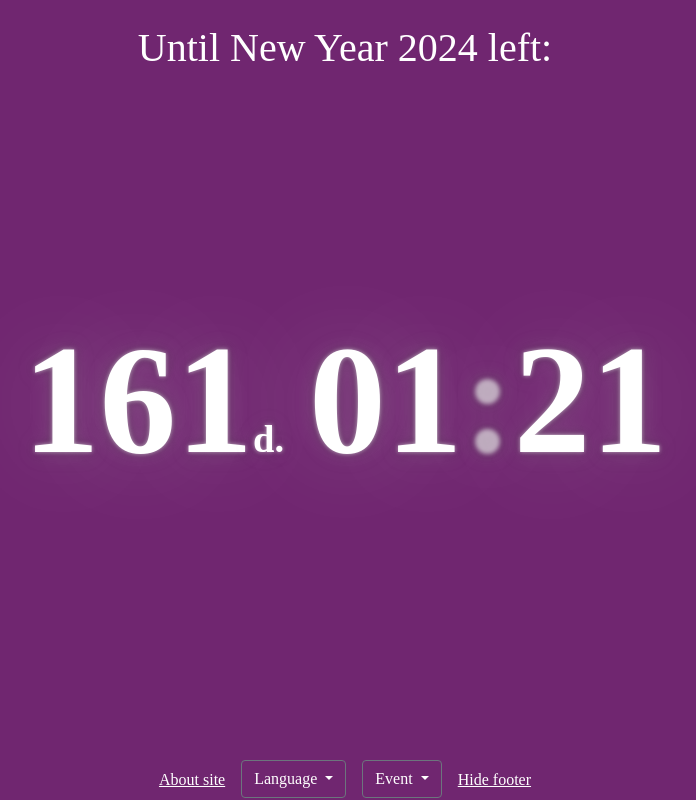
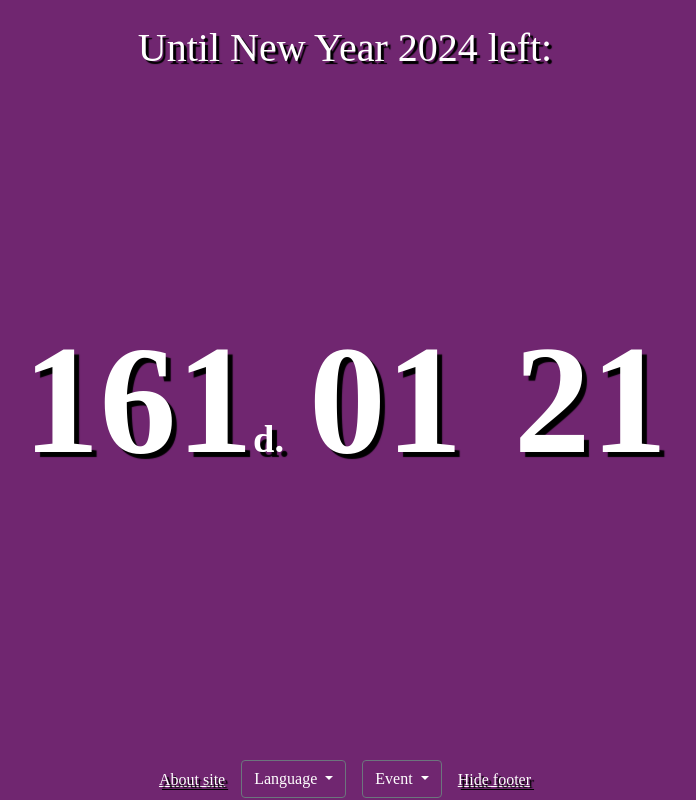
Before and after one commit to dan63047/Counter-to-new-year, a plain HTML site: page index.html in a window 1280 px wide. Shown: the whole page, without its empty margins (295-991 px from the left). Drawn offline with nearby package versions, Linux system fonts and the light colour scheme; a web font is replaced by a local one.

Commit message:
slight redesign

```diff
--- a/index.html
+++ b/index.html
@@ -25,11 +25,11 @@
 				<div class="modal-body">
 					<div id="about-modal-ru">
 						<p>Данный сайт не сохраняет никакие cookie и использует только время вашего устройства.</p>
-						<p>Автор сайта: <a href="https://t.me/dan63047">dan63047</a></p>
+						<p>Автор сайта: <a href="https://dan63.by/">dan63047</a></p>
 					</div>
 					<div id="about-modal-en" style="display: none;">
 						<p>This site does not store any cookies and only uses your device's time.</p>
-						<p>Author: <a href="https://t.me/dan63047">dan63047</a></p>
+						<p>Author: <a href="https://dan63.by/">dan63047</a></p>
 					</div>
 					<button class="btn btn-primary" type="button" data-toggle="collapse" data-target="#debug"
 						aria-expanded="false" aria-controls="collapseExample">
--- a/main.css
+++ b/main.css
@@ -37,6 +37,7 @@ body {
   position: absolute;
   width: 100%;
   margin: 3vh 0 0 0;
+  text-shadow: 3px 3px 1px #000;
 }
 
 .countdown {
@@ -50,12 +51,13 @@ body {
   font-size: 30px;
   width: max-content;
   margin: auto;
-  text-shadow: 0px 0px 4px #fff9, 0px 0px 10px #0004, 0px 0px 20px #aaa4, 0px 0px 100px #fff4;
+  text-shadow: 5px 5px 1px #000;
 }
 #congrats{
   font-size: 40px;
   font-weight: 400;
   color: #fff;
+  text-shadow: 5px 5px 1px #000;
 }
 .countdown-inner {
   font-size: 12vw;
@@ -90,3 +92,6 @@ footer{
   justify-content: center;
   z-index: 2;
 }
+footer > a{
+    text-shadow: 3px 3px 1px #000;
+}
--- a/script.js
+++ b/script.js
@@ -186,8 +186,8 @@ function initializeClock(endtime) {
                 $('body').fireworks();
             });
         };
-        dots1.style.color = ((t.seconds % 2) || (t.total <= 3600000) || (t.days > 0)) ? "#fff":"#fff0";
-        dots2.style.color = ((t.seconds % 2) || (t.total <= 3600000)) ? "#fff":"#fff0";
+        dots1.style.opacity = ((t.seconds % 2) || (t.total <= 3600000) || (t.days > 0)) ? 1:0;
+        dots2.style.opacity = ((t.seconds % 2) || (t.total <= 3600000)) ? 1:0;
         debug2.innerHTML = t.total.toLocaleString(language_site);
         debug3.innerHTML = t.days + ':' + ('0' + t.hours).slice(-2) + ':' + ('0' + t.minutes).slice(-2) + ':' + ('0' + t.seconds).slice(-2) + '.' + ('00' + t.mseconds).slice(-3);
         debug4.innerHTML = new Date().toLocaleString(language_site);
```
